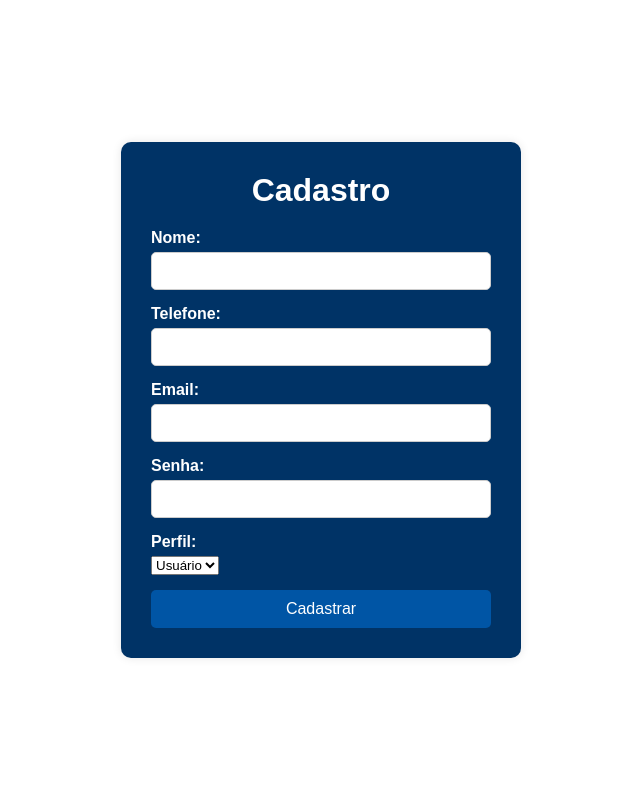
After one commit to secc0/PJTO-Biblioteca-, a Flask app: page /usuarios/cadastro_usuario in a window 1280 px wide. The commit adds this page. Shown: the whole page, without its empty margins (319-959 px from the left). Run offline with Flask 3, Linux system fonts and the light colour scheme.

Commit message:
-nova tabela no bd, crud users, session e cookies, criptografia da senha no bd pagina de logar e cadastrar user

```diff
--- a/app.py
+++ b/app.py
@@ -31,6 +31,8 @@ def cadastro():
     return render_template('cadastro.html')
 
 
+
+
 app.register_blueprint(livros_blueprint)
 app.register_blueprint(usuarios_blueprint)
 
--- a/routes/usuariosRoutes.py
+++ b/routes/usuariosRoutes.py
@@ -1,4 +1,4 @@
-from flask import Blueprint, request, jsonify, redirect, url_for
+from flask import Blueprint, request, jsonify, redirect, url_for,render_template
 from controllers.usuariosController import (
     adicionar_usuario,
     excluir_usuario,
@@ -25,3 +25,7 @@ def atualizar():
 @usuarios_blueprint.route("/login", methods=["POST"])
 def logar():
     return processar_login()
+
+@usuarios_blueprint.route('/cadastro_usuario')
+def cadastro_usuario():
+    return render_template('cadastro_user.html')
--- /dev/null
+++ b/static/css/cadastro_user.css
@@ -0,0 +1,76 @@
+* {
+  margin: 0;
+  padding: 0;
+  box-sizing: border-box;
+  font-family: Arial, sans-serif;
+}
+
+body {
+  background-color: #ffffff;
+  display: flex;
+  justify-content: center;
+  align-items: center;
+  height: 100vh;
+}
+
+.container {
+  background-color: #003366;
+  padding: 30px;
+  border-radius: 10px;
+  box-shadow: 0 0 10px rgba(0, 0, 0, 0.1);
+  text-align: center;
+  width: 100%;
+  max-width: 400px;
+  color: #ffffff;
+}
+
+h1 {
+  margin-bottom: 20px;
+}
+
+.input-group {
+  margin-bottom: 15px;
+  text-align: left;
+}
+
+.input-group label {
+  display: block;
+  font-weight: bold;
+  margin-bottom: 5px;
+}
+
+.input-group input {
+  width: 100%;
+  padding: 10px;
+  border: 1px solid #ccc;
+  border-radius: 5px;
+  font-size: 14px;
+}
+
+.btn-submit {
+  width: 100%;
+  padding: 10px;
+  border: none;
+  border-radius: 5px;
+  background-color: #0055a5;
+  color: white;
+  font-size: 16px;
+  cursor: pointer;
+  transition: background 0.3s;
+}
+
+.btn-submit:hover {
+  background-color: #0077cc;
+}
+
+.mensagem-sucesso {
+  margin-top: 15px;
+  color: #28a745;
+  font-weight: bold;
+}
+
+.mensagem-erro {
+  margin-top: 15px;
+  color: #dc3545;
+  font-weight: bold;
+}
--- /dev/null
+++ b/templates/cadastro_user.html
@@ -0,0 +1,47 @@
+<!DOCTYPE html>
+<html lang="pt-br">
+  <head>
+    <meta charset="UTF-8" />
+    <meta name="viewport" content="width=device-width, initial-scale=1.0" />
+    <title>Cadastro de Usuário</title>
+    <link
+      rel="stylesheet"
+      href="{{ url_for('static', filename='css/cadastro_user.css') }}"
+    />
+  </head>
+  <body>
+    <div class="container">
+      <h1>Cadastro</h1>
+      <form action="{{ url_for('usuarios.adicionar') }}" method="POST">
+        <div class="input-group">
+          <label for="nome">Nome:</label>
+          <input type="text" id="nome" name="nome" required />
+        </div>
+        <div class="input-group">
+          <label for="telefone">Telefone:</label>
+          <input type="text" id="telefone" name="telefone" required />
+        </div>
+        <div class="input-group">
+          <label for="email">Email:</label>
+          <input type="email" id="email" name="email" required />
+        </div>
+        <div class="input-group">
+          <label for="senha">Senha:</label>
+          <input type="password" id="senha" name="senha" required />
+        </div>
+        <div class="input-group">
+          <label for="perfil">Perfil:</label>
+          <select id="perfil" name="perfil" required>
+            <option value="usuario">Usuário</option>
+          </select>
+        </div>
+        <button type="submit" class="btn-submit">Cadastrar</button>
+      </form>
+      {% if mensagem %}
+      <div class="mensagem-sucesso">{{ mensagem }}</div>
+      {% endif %} {% if erro %}
+      <div class="mensagem-erro">{{ erro }}</div>
+      {% endif %}
+    </div>
+  </body>
+</html>
```
Also changed, not shown: controllers/usuariosController.py (+10 -3 lines), static/css/login.css (added, +153 -0 lines), templates/login.html (+27 -11 lines).
